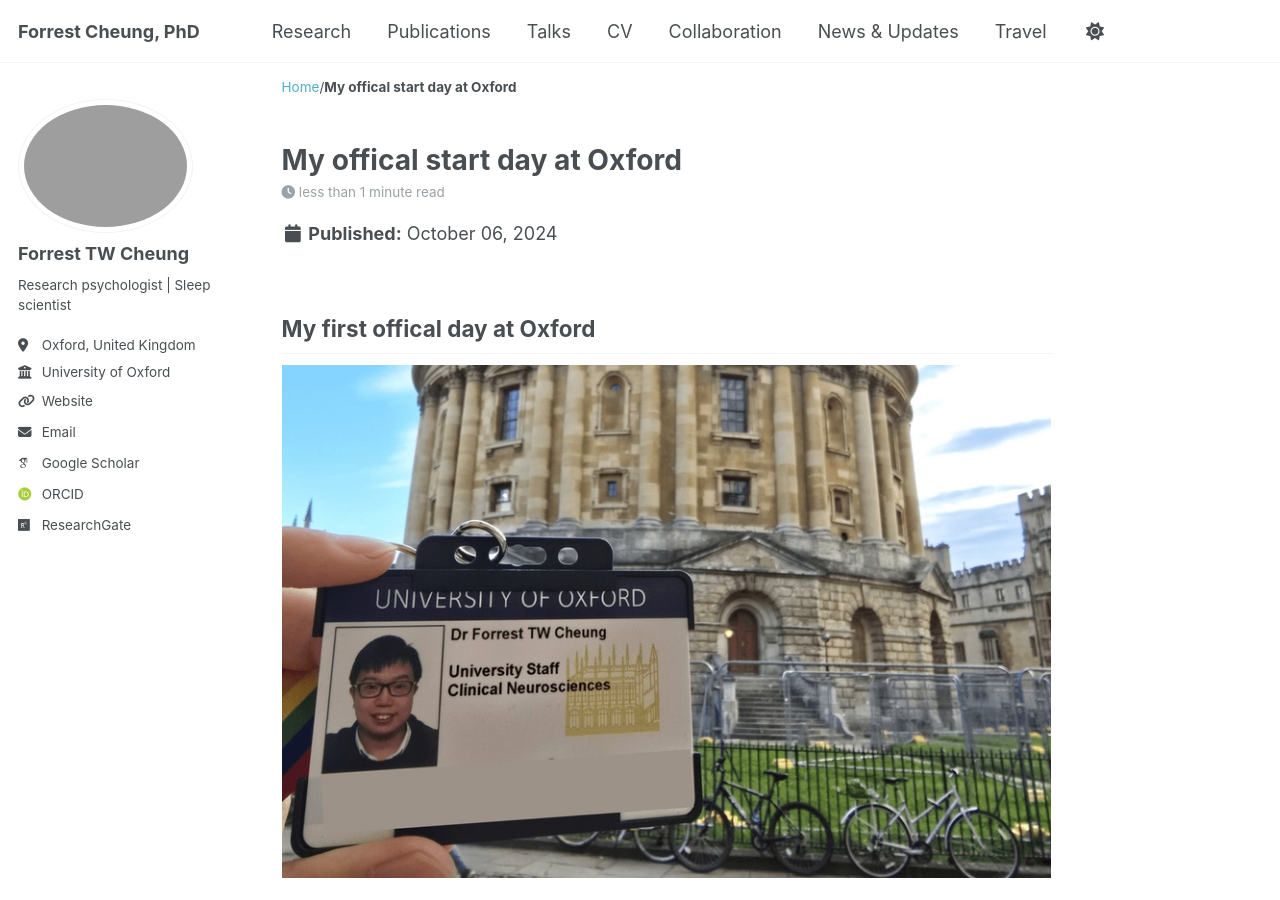
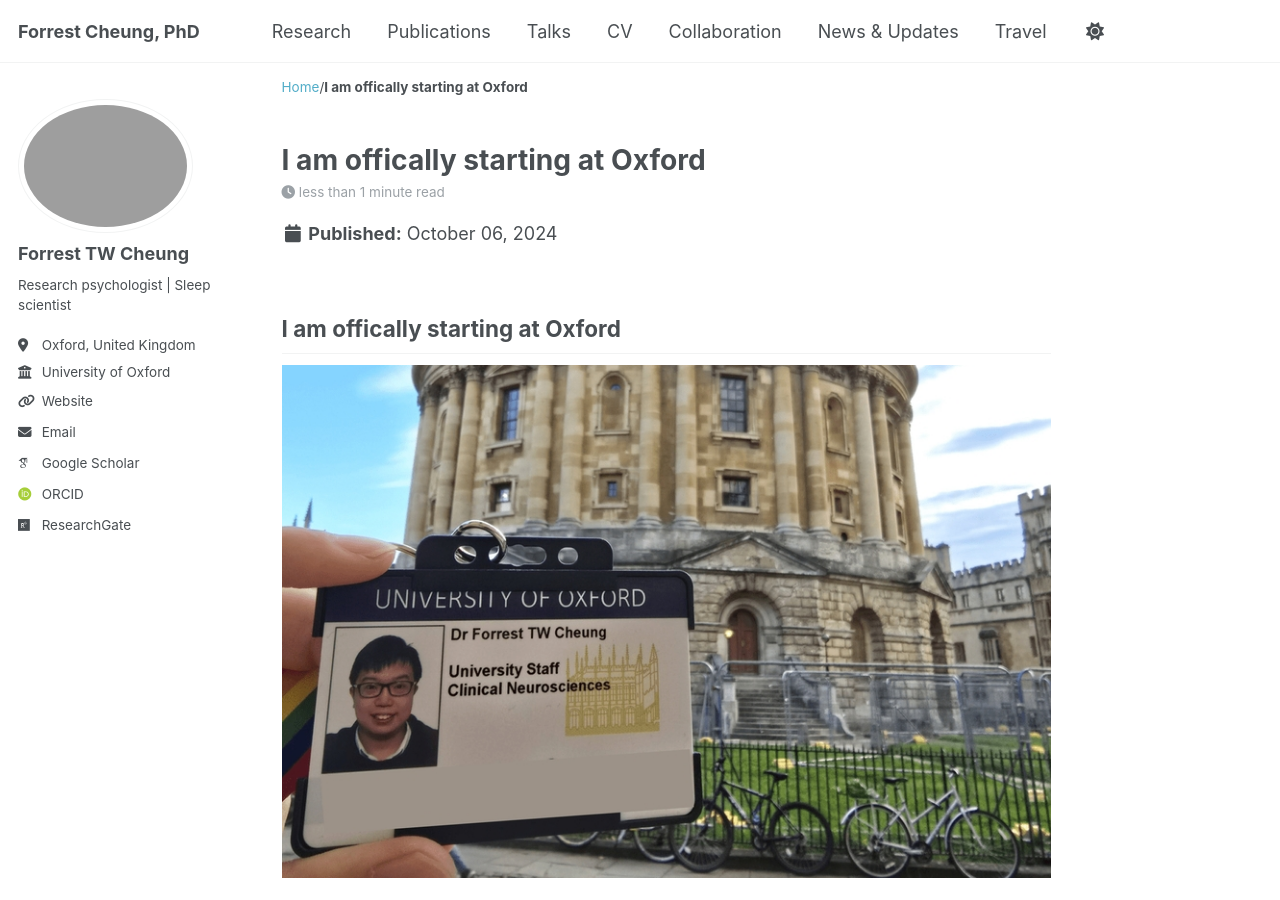
Before and after one commit to forrestcheungtw/forrestcheungtw.github.io, a Jekyll site: the page built from _posts/2024-10-07-blog-post-3.md, in a window 1280 px wide and 900 px high. Built offline with Jekyll 4.4.1, drawn with Linux system fonts in a browser that asks for light colours; some web fonts are replaced; a script that is not in the unit is left out.

Commit message:
Updated 9 files via CloudCannon.

```diff
--- a/_posts/2024-10-07-blog-post-3.md
+++ b/_posts/2024-10-07-blog-post-3.md
@@ -1,5 +1,5 @@
 ---
-title: My offical start day at Oxford
+title: I am offically starting at Oxford
 date: 2024-10-07T00:00:00+01:00
 permalink:
 tags:
@@ -8,7 +8,7 @@ tags:
 header:
   teaser: https://forrestcheungtw.github.io/uploads/news_20241007.jpg
 ---
-## My first offical day at Oxford
+## I am offically starting at Oxford
 
 ![](/uploads/news_20241007.jpg)
 
```
Also changed, not shown: _pages/research.md (+4 -7 lines), _publications/Sit_et_al-SLEEP2025.md (+3 -3 lines), _publications/group-based-cognitive-behavioural-therapy-and-bright-light-therapy-in-youths-with-insomnia-and-evening-chronotype-interim-analysis-of-a-randomised-controlled-trial.md (added, +24 -0 lines), _publications/sleep-wake-state-discrepancy-and-circadian-related-characteristics-in-youth-with-insomnia.md (+6 -3 lines), _publications/Li_et_al-SLEEP2024.md (renamed from _publications/the-mediating-role-of-emotional-and-behavioral-problems-between-nightmares-and-suicidality-in-adolescents.md), _publications/Wang_et_al-SLEEP2024.md (renamed from _publications/the-role-of-hyperarousal-in-sleep-wake-state-discrepancy-in-youths-with-insomnia.md).
